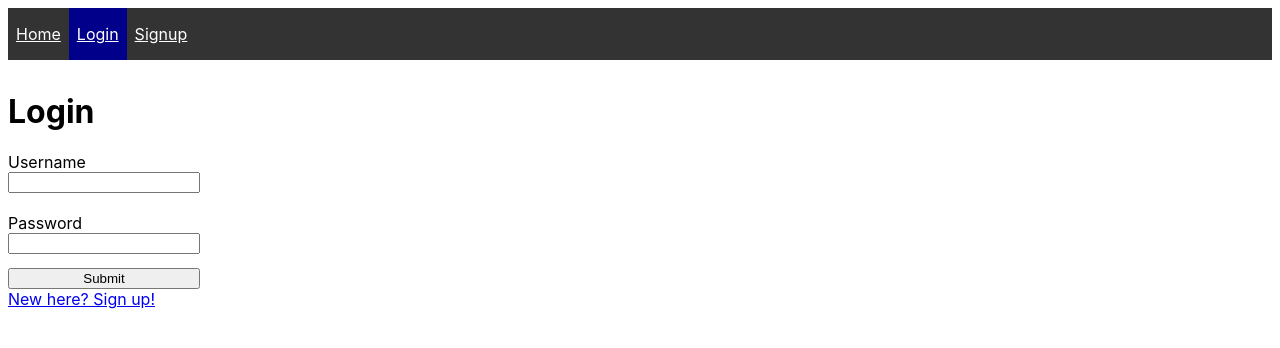
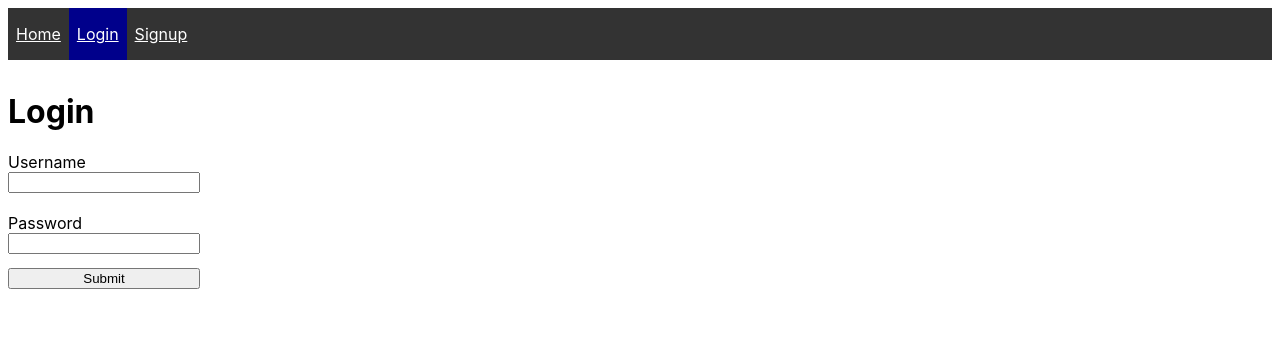
Before and after one commit to hunterwk/hedgenight, a React (Create React App) app in the folder client/: page /login in a window 1280 px wide. Shown: the top 348 px of the page. Built offline with nearby package versions, Linux system fonts and the light colour scheme.

Commit message:
useless line deleted

```diff
--- a/client/src/components/LoginPage.js
+++ b/client/src/components/LoginPage.js
@@ -73,10 +73,6 @@ function LoginPage() {
           Submit
         </button>
       </form>
-      <div>
-        <a href="/signup">New here? Sign up!</a>
-
-      </div>
     </div>
   );
 }
```
